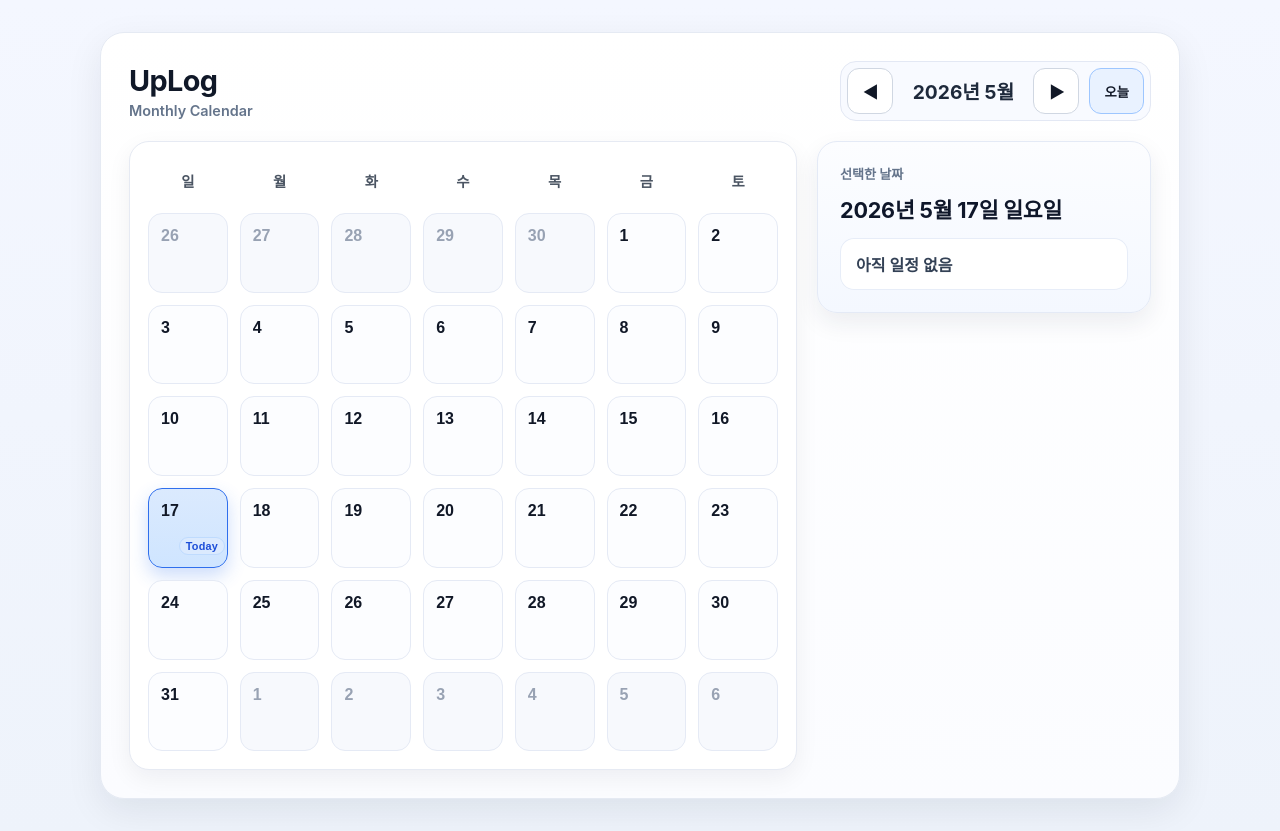
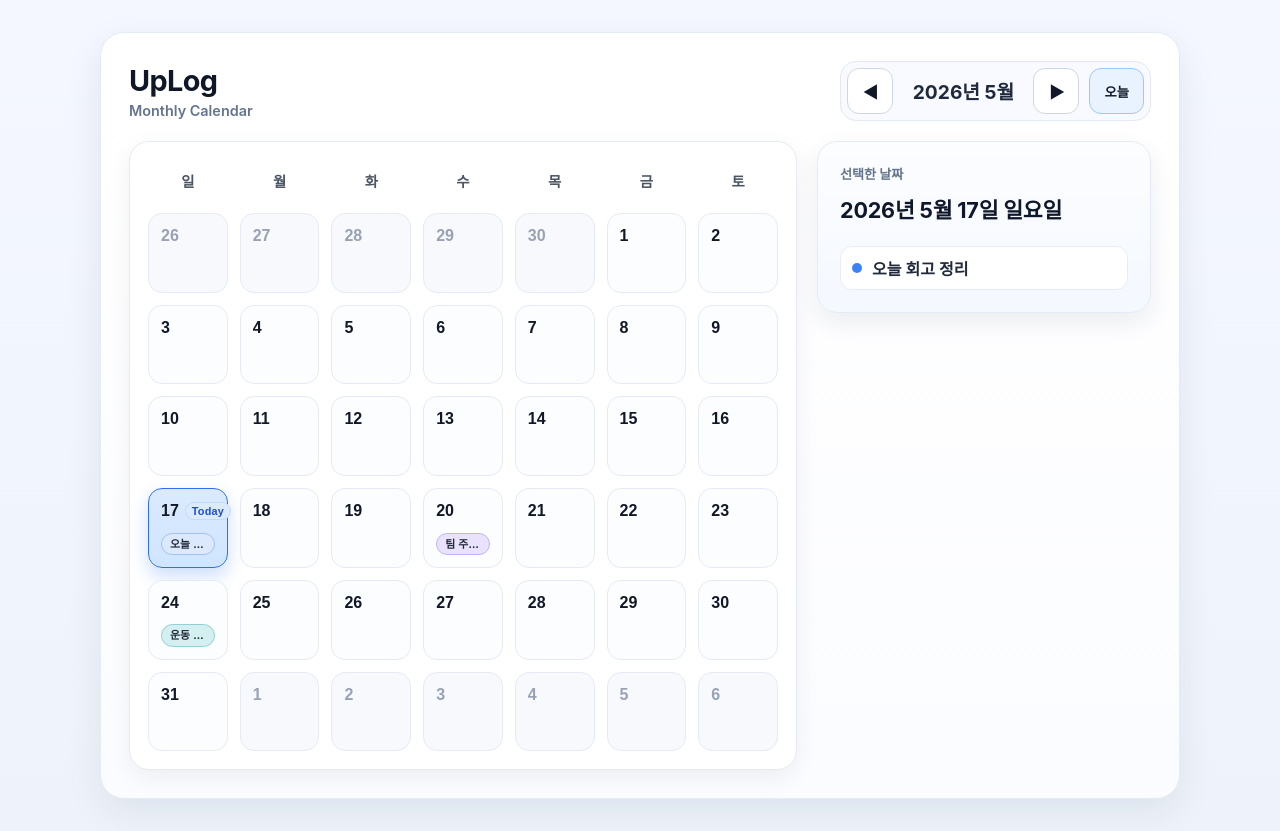
Before and after one commit to sindw07-sys/xvcnmwefqoiwsdafklcxlioweriowndcsvjk, a React (Vite) app: page / in a window 1280 px wide. Built offline with nearby package versions, Linux system fonts and the light colour scheme.

Commit message:
Add basic event display structure to monthly calendar

```diff
--- a/src/App.tsx
+++ b/src/App.tsx
@@ -2,6 +2,7 @@ import { useMemo, useState } from 'react';
 
 const DAY_LABELS = ['일', '월', '화', '수', '목', '금', '토'];
 const WEEKDAY_NAMES = ['일요일', '월요일', '화요일', '수요일', '목요일', '금요일', '토요일'];
+const MAX_EVENTS_IN_CELL = 2;
 
 type CalendarDay = {
   date: Date;
@@ -9,10 +10,24 @@ type CalendarDay = {
   isToday: boolean;
 };
 
+type Event = {
+  id: string;
+  title: string;
+  date: string;
+  color: string;
+};
+
 const isSameDay = (a: Date, b: Date) =>
   a.getFullYear() === b.getFullYear() &&
   a.getMonth() === b.getMonth() &&
   a.getDate() === b.getDate();
+
+const formatDateKey = (date: Date) => {
+  const year = date.getFullYear();
+  const month = String(date.getMonth() + 1).padStart(2, '0');
+  const day = String(date.getDate()).padStart(2, '0');
+  return `${year}-${month}-${day}`;
+};
 
 const createMonthGrid = (baseDate: Date): CalendarDay[] => {
   const year = baseDate.getFullYear();
@@ -47,9 +62,47 @@ function App() {
   const [currentMonth, setCurrentMonth] = useState(new Date(today.getFullYear(), today.getMonth(), 1));
   const [selectedDate, setSelectedDate] = useState(today);
 
+  const sampleEvents = useMemo<Event[]>(() => {
+    const todayDate = new Date(today.getFullYear(), today.getMonth(), today.getDate());
+    const laterInMonth = new Date(today.getFullYear(), today.getMonth(), Math.min(today.getDate() + 3, 28));
+    const anotherDay = new Date(today.getFullYear(), today.getMonth(), Math.min(today.getDate() + 7, 28));
+
+    return [
+      {
+        id: 'event-1',
+        title: '오늘 회고 정리',
+        date: formatDateKey(todayDate),
+        color: '#3b82f6',
+      },
+      {
+        id: 'event-2',
+        title: '팀 주간 미팅',
+        date: formatDateKey(laterInMonth),
+        color: '#8b5cf6',
+      },
+      {
+        id: 'event-3',
+        title: '운동 기록 점검',
+        date: formatDateKey(anotherDay),
+        color: '#0ea5a4',
+      },
+    ];
+  }, [today]);
+
+  const eventsByDate = useMemo(() => {
+    return sampleEvents.reduce<Record<string, Event[]>>((acc, event) => {
+      if (!acc[event.date]) {
+        acc[event.date] = [];
+      }
+      acc[event.date].push(event);
+      return acc;
+    }, {});
+  }, [sampleEvents]);
+
   const monthCells = useMemo(() => createMonthGrid(currentMonth), [currentMonth]);
 
   const monthTitle = `${currentMonth.getFullYear()}년 ${currentMonth.getMonth() + 1}월`;
+  const selectedDateEvents = eventsByDate[formatDateKey(selectedDate)] ?? [];
 
   const goPrevMonth = () => {
     setCurrentMonth((prev) => new Date(prev.getFullYear(), prev.getMonth() - 1, 1));
@@ -89,6 +142,9 @@ function App() {
 
             {monthCells.map((cell) => {
               const selected = isSameDay(cell.date, selectedDate);
+              const cellEvents = eventsByDate[formatDateKey(cell.date)] ?? [];
+              const visibleEvents = cellEvents.slice(0, MAX_EVENTS_IN_CELL);
+              const hiddenEventCount = Math.max(cellEvents.length - visibleEvents.length, 0);
 
               return (
                 <button
@@ -106,8 +162,22 @@ function App() {
                   aria-pressed={selected}
                   aria-label={formatDateKorean(cell.date)}
                 >
-                  <span className="date-number">{cell.date.getDate()}</span>
-                  {cell.isToday && <span className="badge">Today</span>}
+                  <div className="day-cell-top-row">
+                    <span className="date-number">{cell.date.getDate()}</span>
+                    {cell.isToday && <span className="badge">Today</span>}
+                  </div>
+                  <div className="day-events" aria-hidden="true">
+                    {visibleEvents.map((event) => (
+                      <span
+                        key={event.id}
+                        className="event-pill"
+                        style={{ ['--event-pill-color' as any]: event.color }}
+                      >
+                        {event.title}
+                      </span>
+                    ))}
+                    {hiddenEventCount > 0 && <span className="event-more">+{hiddenEventCount}개</span>}
+                  </div>
                 </button>
               );
             })}
@@ -117,9 +187,20 @@ function App() {
         <aside className="selected-day-panel" aria-live="polite" aria-label="선택한 날짜 요약">
           <p className="panel-label">선택한 날짜</p>
           <h2 className="panel-date">{formatSelectedDate(selectedDate)}</h2>
-          <div className="panel-empty-state">
-            <p>아직 일정 없음</p>
-          </div>
+          {selectedDateEvents.length === 0 ? (
+            <div className="panel-empty-state">
+              <p>아직 일정 없음</p>
+            </div>
+          ) : (
+            <ul className="panel-event-list" aria-label="선택 날짜 일정 목록">
+              {selectedDateEvents.map((event) => (
+                <li key={event.id}>
+                  <span className="panel-event-dot" style={{ backgroundColor: event.color }} aria-hidden="true" />
+                  <span>{event.title}</span>
+                </li>
+              ))}
+            </ul>
+          )}
         </aside>
       </main>
     </div>
--- a/src/styles.css
+++ b/src/styles.css
@@ -141,7 +141,8 @@ button:active {
 .day-cell {
   aspect-ratio: 1 / 1;
   display: flex;
-  align-items: flex-start;
+  flex-direction: column;
+  align-items: stretch;
   justify-content: space-between;
   font-size: 1rem;
   font-weight: 700;
@@ -171,6 +172,45 @@ button:active {
 
 .date-number {
   line-height: 1.2;
+}
+
+
+.day-cell-top-row {
+  display: flex;
+  align-items: flex-start;
+  justify-content: space-between;
+  gap: 6px;
+}
+
+.day-events {
+  display: flex;
+  flex-direction: column;
+  gap: 4px;
+  min-height: 0;
+}
+
+.event-pill {
+  --event-pill-color: #64748b;
+  display: block;
+  width: 100%;
+  font-size: 0.68rem;
+  font-weight: 700;
+  line-height: 1.3;
+  white-space: nowrap;
+  overflow: hidden;
+  text-overflow: ellipsis;
+  padding: 3px 8px;
+  border-radius: 999px;
+  color: #1f2937;
+  background: color-mix(in srgb, var(--event-pill-color) 18%, #ffffff);
+  border: 1px solid color-mix(in srgb, var(--event-pill-color) 35%, #dbe5f2);
+}
+
+.event-more {
+  font-size: 0.68rem;
+  font-weight: 700;
+  color: #475569;
+  padding-left: 2px;
 }
 
 .badge {
@@ -224,6 +264,36 @@ button:active {
   font-weight: 600;
 }
 
+
+
+.panel-event-list {
+  list-style: none;
+  margin: 0;
+  padding: 8px 0 0;
+  display: flex;
+  flex-direction: column;
+  gap: 8px;
+}
+
+.panel-event-list li {
+  display: flex;
+  align-items: center;
+  gap: 10px;
+  border-radius: 12px;
+  background: var(--surface-white);
+  box-shadow: inset 0 0 0 1px #e7edf8;
+  padding: 10px 12px;
+  font-weight: 600;
+  color: #1e293b;
+}
+
+.panel-event-dot {
+  width: 10px;
+  height: 10px;
+  border-radius: 999px;
+  flex: 0 0 auto;
+}
+
 @media (max-width: 920px) {
   .calendar-layout {
     grid-template-columns: 1fr;
```
